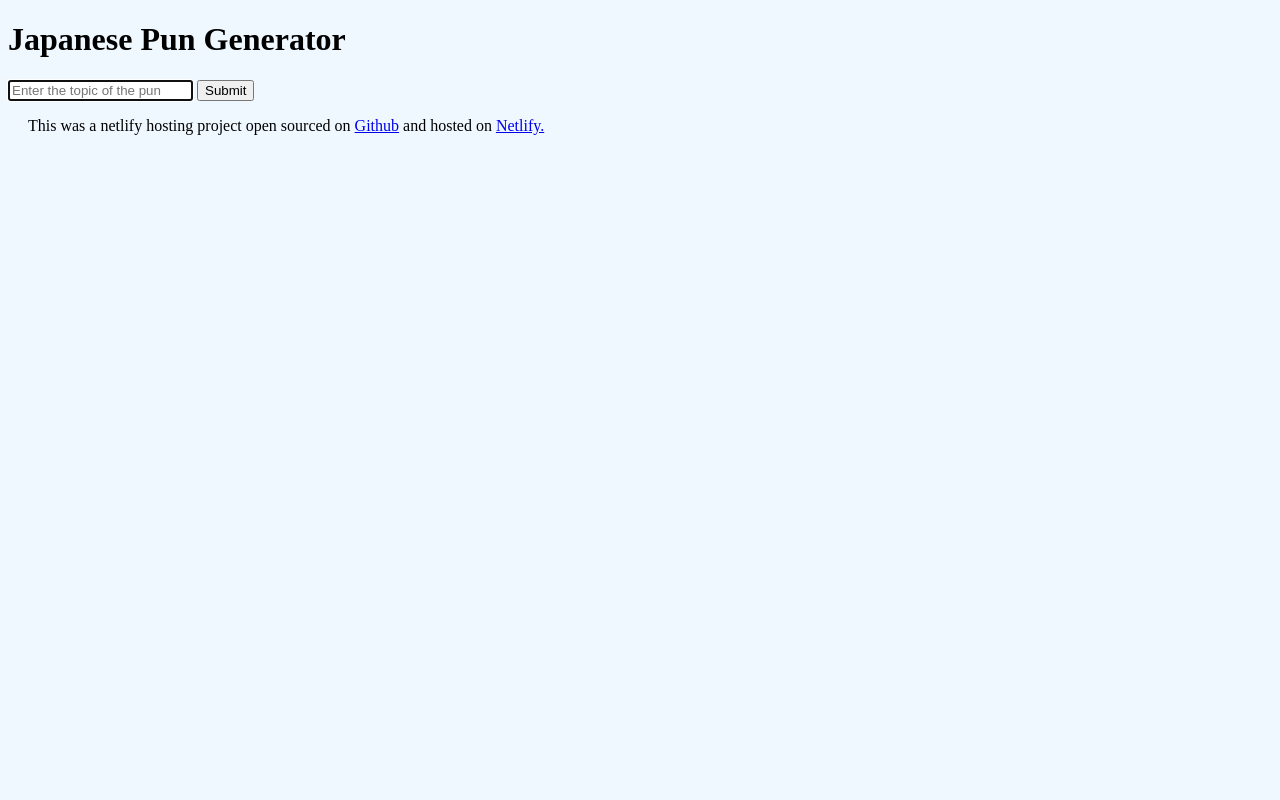
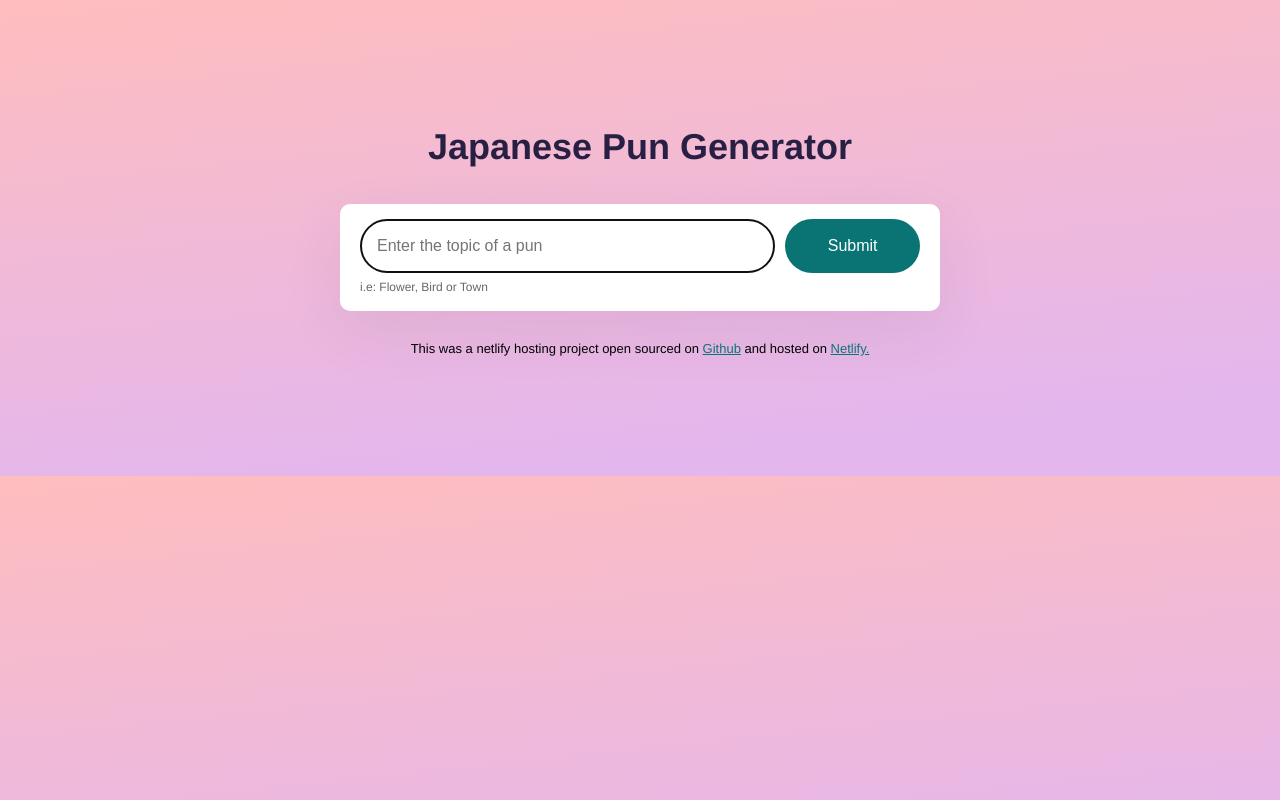
Before and after one commit to S-Osman4/Netlify-hosting, a plain HTML site: page index.html in a window 1280 px wide. Drawn offline with nearby package versions, Linux system fonts and the light colour scheme.

Commit message:
adding css

```diff
--- a/index.html
+++ b/index.html
@@ -3,26 +3,36 @@
   <head>
     <meta charset="UTF-8" />
     <meta name="viewport" content="width=device-width, initial-scale=1.0" />
+    <script src="https://unpkg.com/typewriter-effect@latest/dist/core.js"></script>
+    <script src="https://cdn.jsdelivr.net/npm/axios@1.1.2/dist/axios.min.js"></script>
     <link rel="stylesheet" href="src/styles.css" />
     <title>AI Japanese Pun Generator</title>
   </head>
   <body>
+    <div class="container">
       <header>
         <h1>Japanese Pun Generator</h1>
       </header>
 
       <main>
-      <form>
+        <div class="form-container">
+          <form id="pun-generator-form">
             <input
               type="text"
-          placeholder="Enter the topic of the pun"
+              placeholder="Enter the topic of a pun"
               autofocus
               required
               autocomplete="off"
+              class="instructions"
+              id="user-instructions"
             />
-        <input type="submit" />
+            <input type="submit" class="submit-button" />
           </form>
+          <div class="hint">i.e: Flower, Bird or Town</div>
+        </div>
+        <div class="pun hidden" id="pun"></div>
       </main>
+
 
     <footer>
       <p>
--- a/src/styles.css
+++ b/src/styles.css
@@ -1,6 +1,88 @@
 body {
-  background-color: aliceblue;
+  background: linear-gradient(174deg, #ffbdbd -1.1%, #e3b6ee 86.9%);
+  font-family: Helvetica, Arial, sans-serif;
 }
+
+a {
+  color: #0a7474;
+}
+
+.container {
+  margin: 120px auto;
+  max-width: 600px;
+}
+
+header {
+  margin-bottom: 30px;
+}
+
+h1 {
+  text-align: center;
+  font-weight: 800;
+  font-size: 36px;
+  line-height: 1.5;
+  color: #272044;
+}
+
+.form-container {
+  background-color: white;
+  margin-bottom: 30px;
+  border-radius: 10px;
+  box-shadow: 0px 20px 60px rgba(65, 50, 100, 0.08);
+  padding: 15px 20px;
+}
+
+form {
+  display: flex;
+}
+
+.hint {
+  line-height: 1.5;
+  margin-top: 5px;
+  opacity: 0.6;
+  font-size: 12px;
+}
+
+.instructions {
+  padding: 16px;
+  border: 1px solid rgba(39, 33, 66, 0.5);
+  width: 80%;
+  font-size: 16px;
+  border-radius: 50px;
+  line-height: 20px;
+  color: #272044;
+}
+
+.submit-button {
+  margin-left: 10px;
+  background: #0a7474;
+  color: white;
+  border: none;
+  width: 150px;
+  font-size: 16px;
+  border-radius: 50px;
+  padding: 14px 24px;
+}
+
+.pun {
+  font-size: 16px;
+  background-color: #fff;
+  padding: 20px;
+  line-height: 2;
+  border-left: 3px solid #0a7474;
+  box-shadow: 0px 4px 30px 0px rgba(39, 33, 66, 0.03);
+}
+
+.hidden {
+  display: none;
+}
+
+.pun strong {
+  color: #0a7474;
+}
+
 footer {
-  margin: auto 20px;
+  text-align: center;
+  font-size: 13px;
+  margin-top: 30px;
 }
```
Lines whose indentation alone changed are shown as unchanged.
